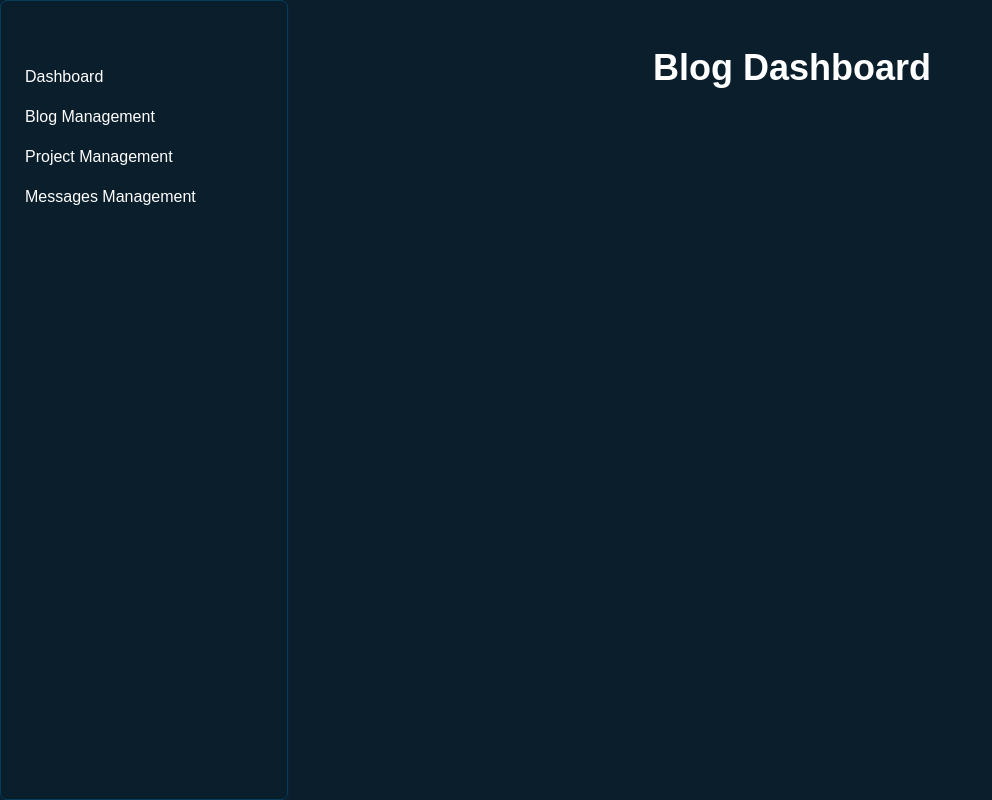
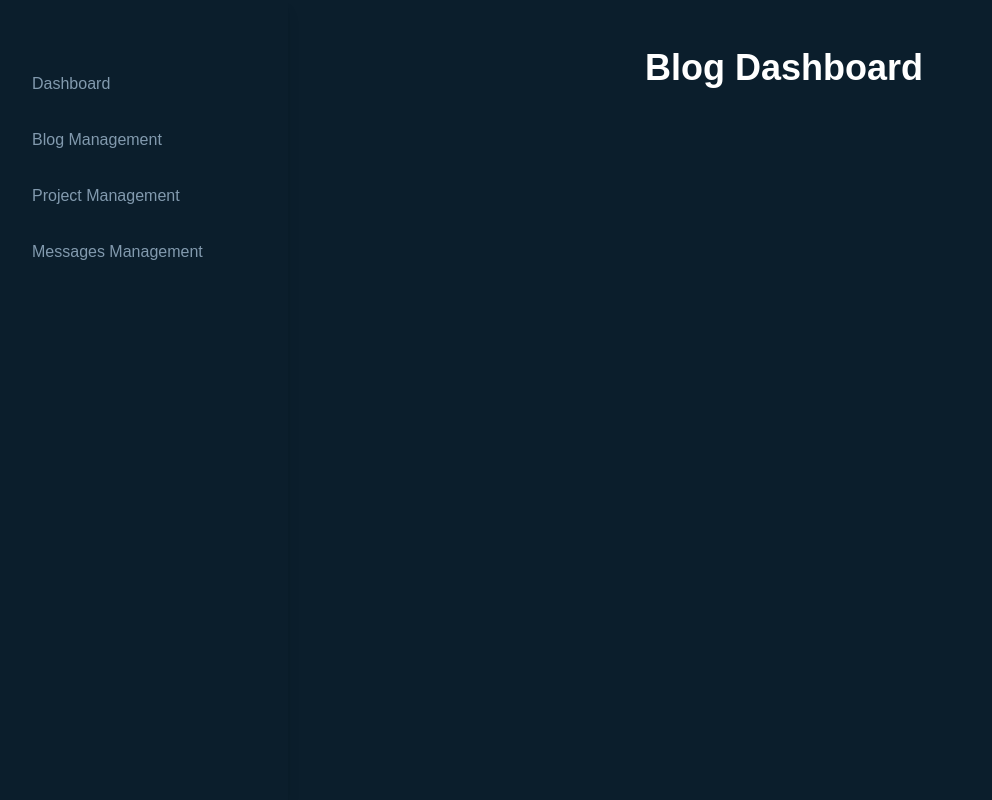
Before and after one commit to naymHdev/portfolio-with-next-ts, a Next.js app: page /dashboard in a window 1280 px wide. Shown: the whole page, without its empty margins (0-992 px from the left). Built offline with nearby package versions, Linux system fonts and the light colour scheme.

Commit message:
[fix] dashboar responsive layout

```diff
--- a/src/app/(dashboardLayout)/layout.tsx
+++ b/src/app/(dashboardLayout)/layout.tsx
@@ -7,46 +7,68 @@ interface IDashboardLayoutProps {
 
 const DashboardLayout: React.FC<IDashboardLayoutProps> = ({ children }) => {
   return (
-    <div className="min-h-screen flex md:gap-4 font-inter bg-background">
+    <div className="min-h-screen flex font-inter bg-background">
       {/* Sidebar Drawer */}
       <input id="dashboard-drawer" type="checkbox" className="hidden peer" />
 
       {/* Sidebar */}
-      <div className="fixed inset-y-0 left-0 z-50 w-72 custom-bg bg-background text-white shadow-lg peer-checked:translate-x-0 -translate-x-full transition-transform duration-300 lg:translate-x-0 lg:relative ">
+      <div className="fixed inset-y-0 left-0 z-50 w-72 bg-background shadow-lg transition-transform duration-300 peer-checked:translate-x-0 -translate-x-full md:translate-x-0 md:relative md:flex md:flex-col">
+        {/* Close Button for Mobile */}
         <label
           htmlFor="dashboard-drawer"
-          className="absolute top-4 right-4 lg:hidden text-white cursor-pointer"
+          className="absolute top-4 right-4 md:hidden text-gray-900 cursor-pointer"
         >
           ✖
         </label>
+
         <ul className="p-6 space-y-4 mt-10">
           <li>
-            <Link href="/dashboard">Dashboard</Link>
+            <Link
+              href="/dashboard"
+              className="block p-2 hover:bg-card hover:text-primaryColor rounded"
+            >
+              Dashboard
+            </Link>
           </li>
           <li>
-            <Link href="/dashboard/blogs">Blog Management</Link>
+            <Link
+              href="/dashboard/blogs"
+              className="block p-2 hover:bg-card hover:text-primaryColor rounded"
+            >
+              Blog Management
+            </Link>
           </li>
           <li>
-            <Link href="/dashboard/projects">Project Management</Link>
+            <Link
+              href="/dashboard/projects"
+              className="block p-2 hover:bg-card hover:text-primaryColor rounded"
+            >
+              Project Management
+            </Link>
           </li>
           <li>
-            <Link href="/dashboard/messages">Messages Management</Link>
+            <Link
+              href="/dashboard/messages"
+              className="block p-2 hover:bg-card hover:text-primaryColor rounded"
+            >
+              Messages Management
+            </Link>
           </li>
         </ul>
       </div>
 
       {/* Main Content */}
-      <div className="flex-1 min-h-screen p-6 bg-background transition-all duration-300">
+      <div className="flex-1 min-h-screen p-6 transition-all duration-300">
         {/* Mobile Menu Button */}
         <label
           htmlFor="dashboard-drawer"
-          className="lg:hidden fixed top-4 left-4 z-50 cursor-pointer"
+          className="md:hidden fixed top-4 left-4 z-50 cursor-pointer"
         >
-          <MdMenuOpen className="text-3xl text-gray-900" />
+          <MdMenuOpen className="text-4xl text-title" />
         </label>
 
         {/* Page Content */}
-        <div className=" p-6">{children}</div>
+        <div className="p-6">{children}</div>
       </div>
     </div>
   );
```
